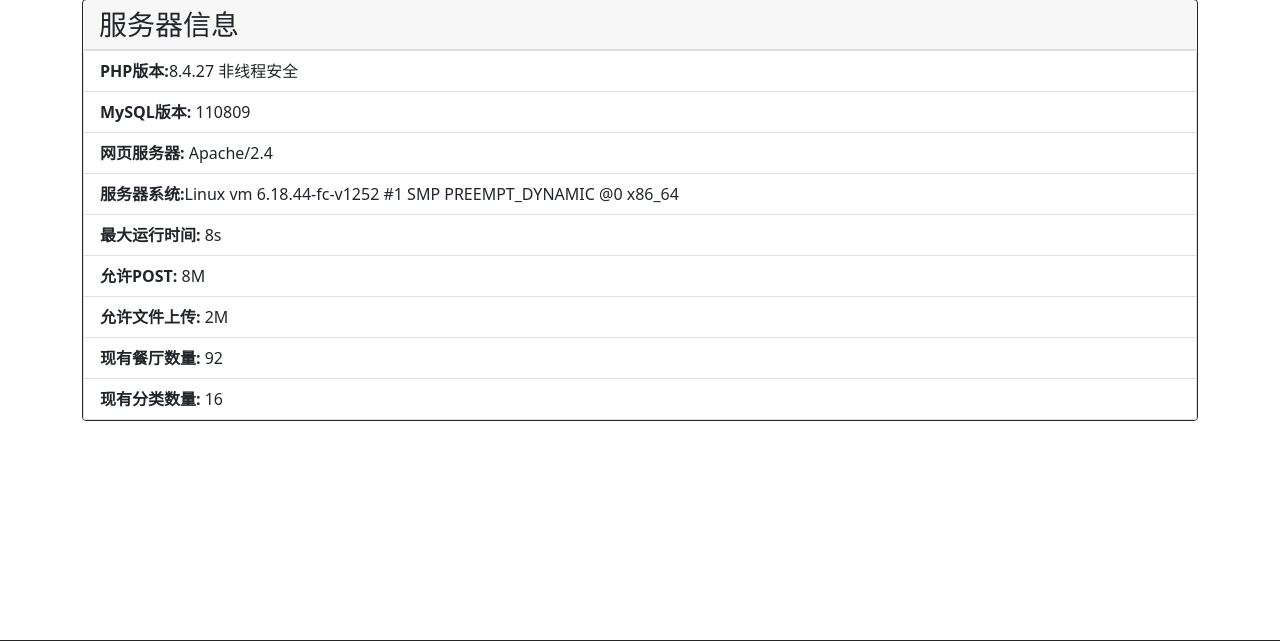
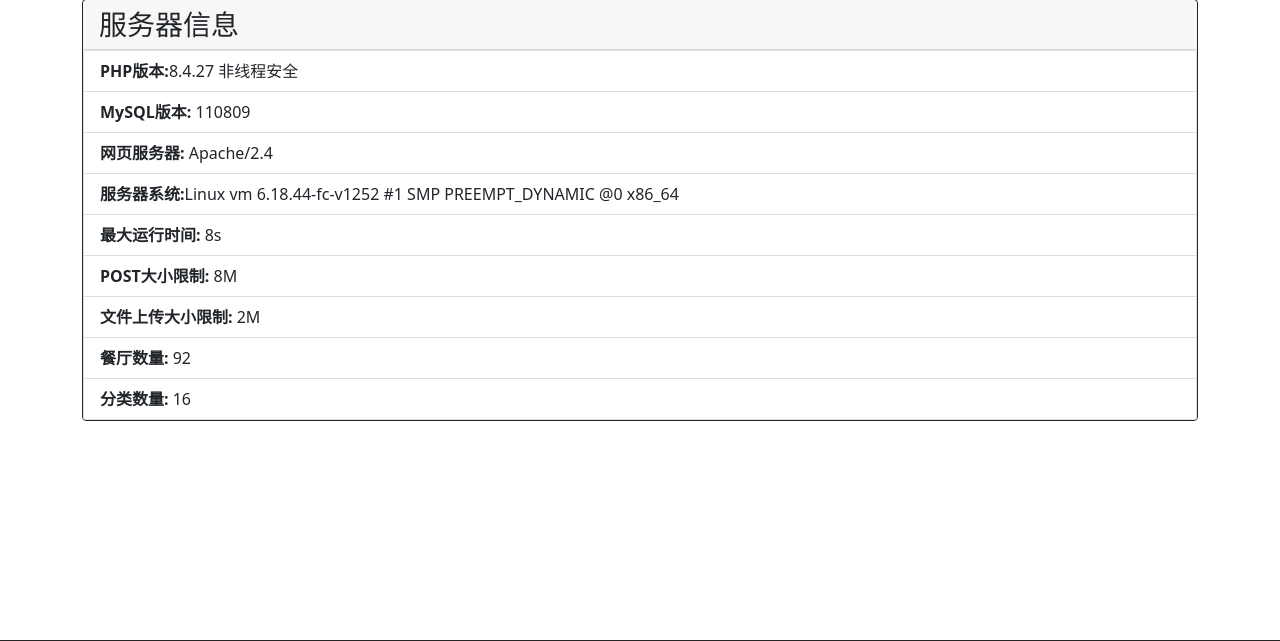
Before and after one commit to pplulee/eatwhat, a PHP site: page /admin/index.php in a window 1280 px wide. Shown: the part 70-711 px from the top of the page. Run offline with PHP 8.4, Linux system fonts and the light colour scheme; the visitor is signed in with stand-in values (Sample User, id 1); data comes from the database, SQL or seed files in the repository.

Commit message:
更新 admin_index

```diff
--- a/admin/index.php
+++ b/admin/index.php
@@ -30,16 +30,16 @@ include("header.php");
                 <b>最大运行时间:</b> <?php echo ini_get('max_execution_time') ?>s
             </li>
             <li class="list-group-item">
-                <b>允许POST:</b> <?php echo ini_get('post_max_size'); ?>
+                <b>POST大小限制:</b> <?php echo ini_get('post_max_size'); ?>
             </li>
             <li class="list-group-item">
-                <b>允许文件上传:</b> <?php echo ini_get('upload_max_filesize'); ?>
+                <b>文件上传大小限制:</b> <?php echo ini_get('upload_max_filesize'); ?>
             </li>
             <li class="list-group-item">
-                <b>现有餐厅数量:</b> <?php echo mysqli_num_rows(mysqli_query($conn, "SELECT id FROM restaurant;")); ?>
+                <b>餐厅数量:</b> <?php echo mysqli_num_rows(mysqli_query($conn, "SELECT id FROM restaurant;")); ?>
             </li>
             <li class="list-group-item">
-                <b>现有分类数量:</b> <?php echo mysqli_num_rows(mysqli_query($conn, "SELECT id FROM category;")); ?>
+                <b>分类数量:</b> <?php echo mysqli_num_rows(mysqli_query($conn, "SELECT id FROM category;")); ?>
             </li>
         </ul>
     </div>
```
